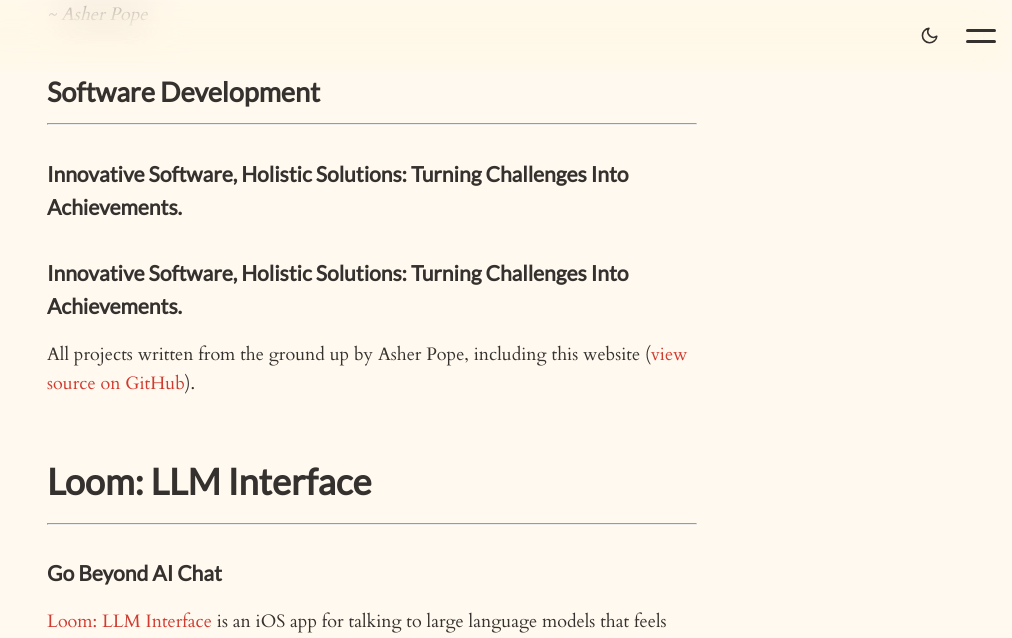
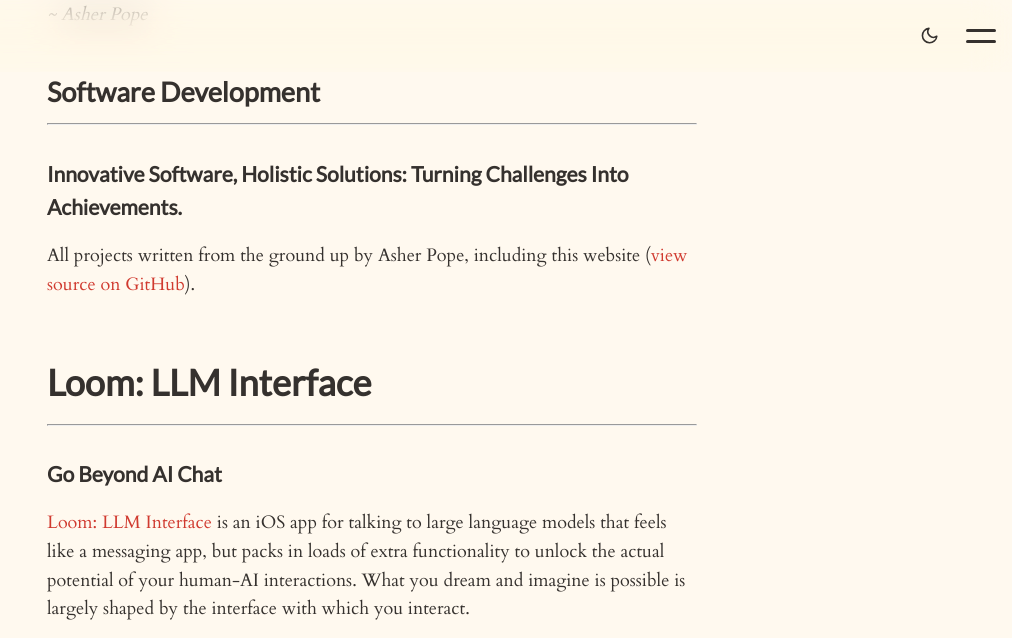
Before and after one commit to rocketbro/rocketbro.github.io, a Jekyll site: the page built from portfolio.md, in a window 1280 px wide and 900 px high, scrolled down 306 px, cut to the strip 0-638 px from the top of the window. Shown: the whole strip, without its empty margins (268-1280 px from the left). Built offline with Jekyll 4.4.1, drawn with Linux system fonts in a browser that asks for light colours.

Commit message:
fix duplication of a header

```diff
--- a/portfolio.md
+++ b/portfolio.md
@@ -10,7 +10,6 @@
 
 ## Software Development
 <hr>
-### Innovative Software, Holistic Solutions: Turning Challenges Into Achievements.
 ### Innovative Software, Holistic Solutions: Turning Challenges Into Achievements.
 All projects written from the ground up by Asher Pope, including this website ([view source on GitHub](https://github.com/rocketbro/rocketbro.github.io)).
 
```
